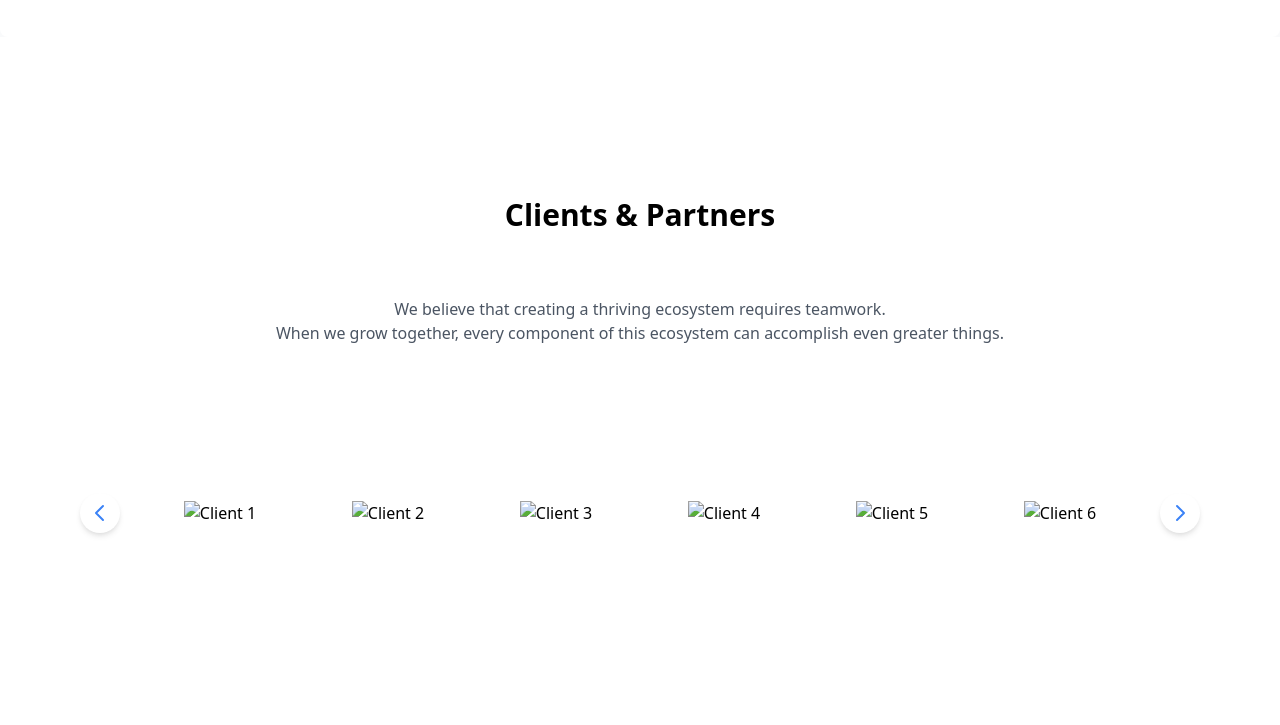
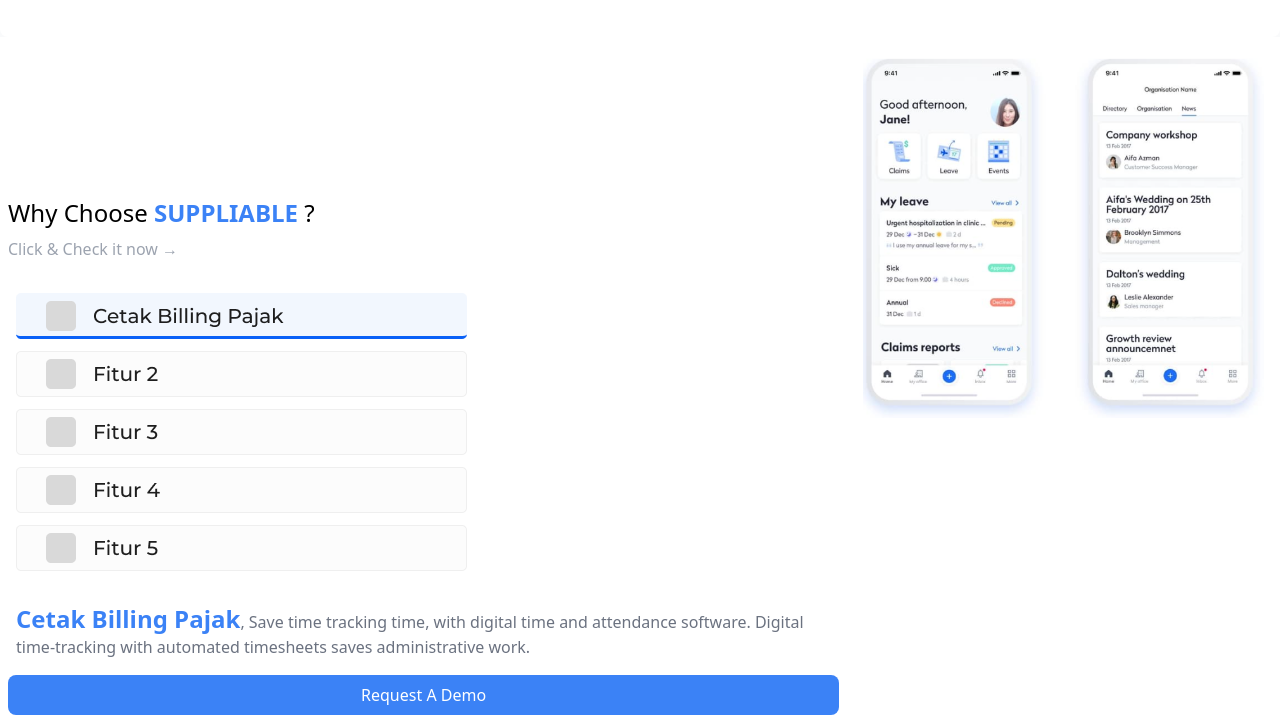
Before and after one commit to xlocaste/detail-produk-turbin, a website: page index.html in a window 1280 px wide. Shown: the part 835-1560 px from the top of the page. Drawn offline with nearby package versions, Linux system fonts and the light colour scheme.

Commit message:
feat: why choose suppliable

```diff
--- a/index.html
+++ b/index.html
@@ -127,57 +127,30 @@
         </div>
 
         <!-- CLIENT AND PARTNERS -->
-        <div class="pt-40 pb-20 bg-white">
-             <h2 class="text-3xl font-bold text-center mb-8 text-teal-700">Clients & Partners</h2>
-             <p class="text-gray-600 text-center mb-4 p-8">
-                 We believe that creating a thriving ecosystem requires teamwork. <br>
-                 When we grow together, every component of this ecosystem can accomplish even greater things.
-             </p>
-             <div class="relative p-10">
-                <!-- Tombol Panah Kiri -->
-                <button id="scroll-left" class="absolute ml-2 md:ml-20 left-0 top-1/2 transform -translate-y-1/2 bg-white p-2 rounded-full shadow-md">
-                    <svg class="w-6 h-6 text-blue-500" fill="none" stroke="currentColor" viewBox="0 0 24 24" xmlns="http://www.w3.org/2000/svg">
-                        <path stroke-linecap="round" stroke-linejoin="round" stroke-width="2" d="M15 19l-7-7 7-7"></path>
-                    </svg>
-                </button>
-
-                <div class="flex overflow-hidden scroll-container w-full justify-center">
-                    <div class="flex overflow-x-auto space-x-4 md:space-x-10 p-4" id="logo-container">
-                        <!-- Logo 1 -->
-                        <div class="flex-shrink-0 w-32 h-32 rounded-lg flex items-center justify-center bg-white">
-                            <img src="Produk/Logo.png" alt="Client 1" />
-                        </div>
-                        <!-- Logo 2 -->
-                        <div class="flex-shrink-0 w-32 h-32 rounded-lg flex items-center justify-center bg-white">
-                            <img src="Produk/Logo1.png" alt="Client 2" />
-                        </div>
-                        <!-- Logo 3 -->
-                        <div class="flex-shrink-0 w-32 h-32 rounded-lg flex items-center justify-center bg-white">
-                            <img src="Produk/Logo2.png" alt="Client 3" />
-                        </div>
-                        <!-- Logo 4 -->
-                        <div class="flex-shrink-0 w-32 h-32 rounded-lg flex items-center justify-center bg-white">
-                            <img src="Produk/Logo3.png" alt="Client 4" />
-                        </div>
-                        <!-- Logo 5 -->
-                        <div class="flex-shrink-0 w-32 h-32 rounded-lg flex items-center justify-center bg-white">
-                            <img src="Produk/Logo4.png" alt="Client 5" />
-                        </div>
-                        <!-- Logo 6 -->
-                        <div class="flex-shrink-0 w-32 h-32 rounded-lg flex items-center justify-center bg-white">
-                            <img src="Produk/Logo5.png" alt="Client 6" />
-                        </div>
-                    </div>
-                </div>
-
-                <!-- Tombol Panah Kanan -->
-                <button id="scroll-right" class="absolute mr-2 md:mr-20 right-0 top-1/2 transform -translate-y-1/2 bg-white p-2 rounded-full shadow-md">
-                    <svg class="w-6 h-6 text-blue-500" fill="none" stroke="currentColor" viewBox="0 0 24 24" xmlns="http://www.w3.org/2000/svg">
-                        <path stroke-linecap="round" stroke-linejoin="round" stroke-width="2" d="M9 5l7 7-7 7"></path>
-                    </svg>
-                </button>
-            </div>
-        </div>
+         <div class="md:flex md:justify-between">
+             <div class="pt-40 pb-10 bg-white">
+                 <div class="px-2">
+                     <h1 class="mb-2 text-2xl">Why Choose <a href="" class="text-blue-500 font-bold">SUPPLIABLE </a>?</h1>
+                     <a class="text-gray-400">Click & Check it now →</a>
+                 </div>
+                 <div class="p-4 mt-4">
+                     <span class="text-2xl cursor-pointer">
+                         <img src="Detail Produk/Frame 17.png" alt="">
+                     </span>
+                 </div>
+                 <div class="p-4">
+                     <p href="" class="text-gray-500"><a href="" class="text-2xl font-bold text-blue-500">Cetak Billing Pajak</a>, Save time tracking time, with digital time and attendance software. Digital time-tracking with automated timesheets saves administrative work.</p>
+                 </div>
+                 <div class="mx-2">
+                     <button class="flex items-center justify-center w-full bg-blue-500 text-white rounded-lg px-4 py-2">
+                         Request A Demo
+                     </button>
+                 </div>
+             </div>
+             <div class="p-4 bg-white">
+                <img src="Detail Produk/image 12.png" alt="">
+             </div>
+         </div>
 
         <!-- TENTANG KAMI -->
         <div class="bg-white p-2 md:p-4">
```
Also changed, not shown: Detail Produk/Frame 17.png (added), Detail Produk/image 12.png (added), 1 other file.
